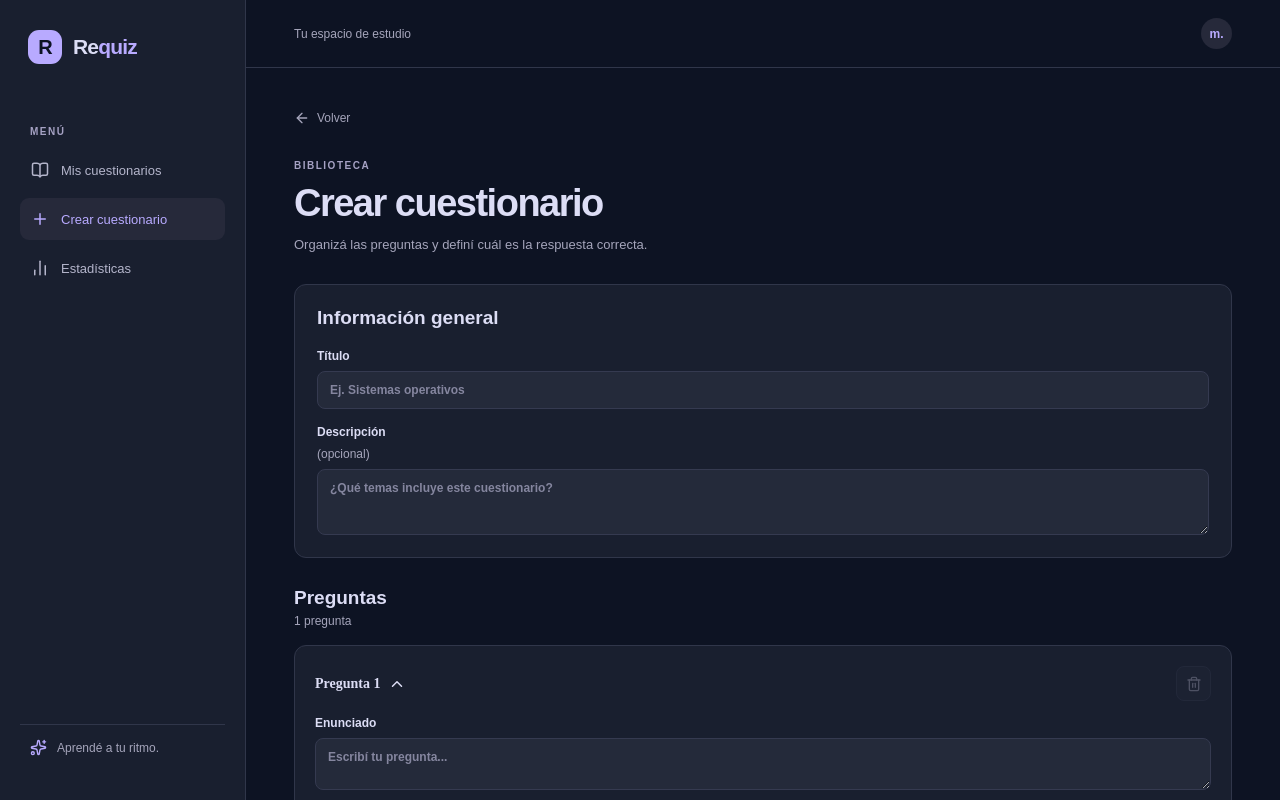
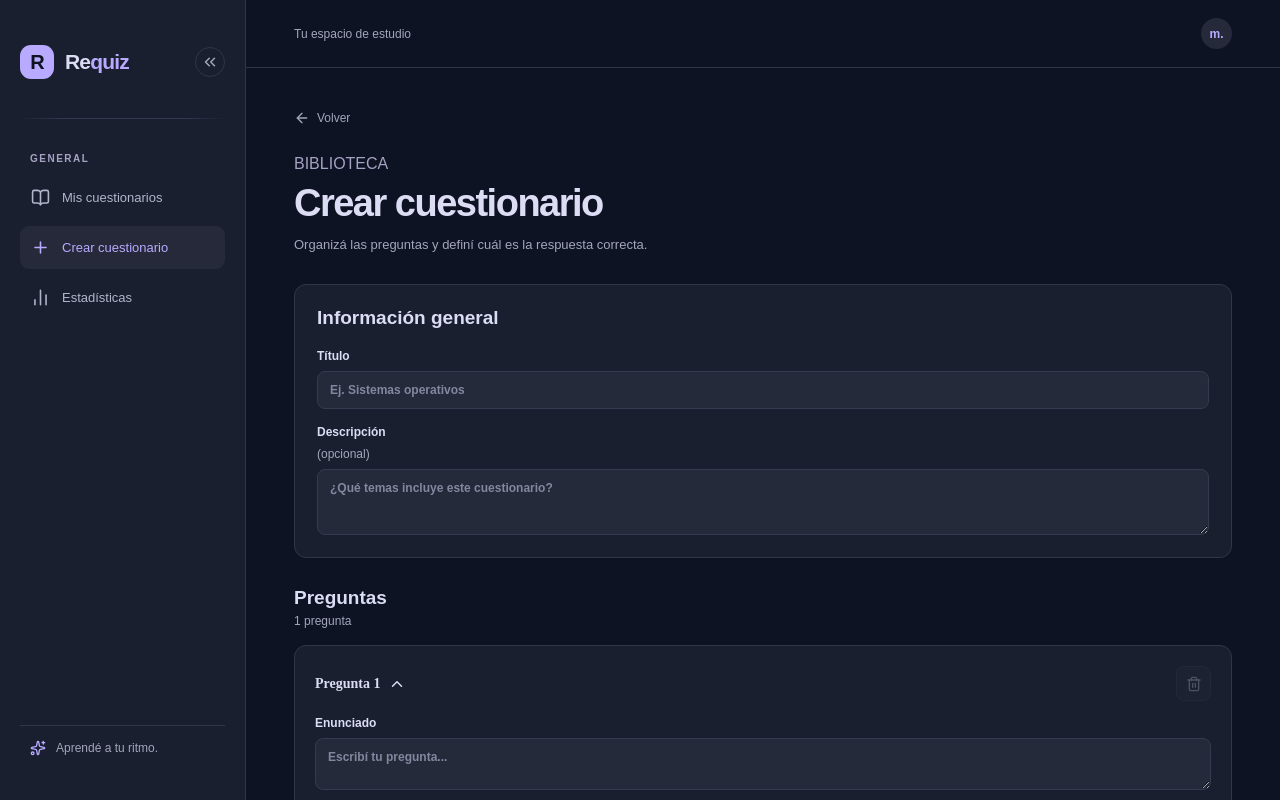
Before and after one commit to fernandagareca/requiz, a React (Vite) app: page /create in a window 1280 px wide. Shown: the top 800 px of the page. Built offline with nearby package versions, Linux system fonts and the light colour scheme.

Commit message:
fix: arreglo la navbar desplegable

```diff
--- a/src/App.tsx
+++ b/src/App.tsx
@@ -1,17 +1,27 @@
 import { useEffect, useState } from "react";
 import { NavLink, Route, Routes, useNavigate } from "react-router-dom";
-import { BookOpen, ChartNoAxesColumn, Plus, Sparkles } from "lucide-react";
+import {
+  BookOpen,
+  ChartNoAxesColumn,
+  Plus,
+  Sparkles,
+  PanelLeftClose,
+  PanelLeftOpen,
+} from "lucide-react";
+
 import type { Quiz, StudyStats } from "./types";
 import { loadQuizzes, loadStats, saveQuizzes, saveStats } from "./storage";
 import Dashboard from "./pages/Dashboard";
 import QuizEditor from "./pages/QuizEditor";
 import Practice from "./pages/Practice";
 import Statistics from "./pages/Statistics";
+import { Navbar } from "./Navbar";
 
 export default function App() {
   const [quizzes, setQuizzes] = useState<Quiz[]>(loadQuizzes);
   const [stats, setStats] = useState<StudyStats>(loadStats);
   const navigate = useNavigate();
+  const [sidebarCollapsed, setSidebarCollapsed] = useState(false);
 
   useEffect(() => saveQuizzes(quizzes), [quizzes]);
   useEffect(() => saveStats(stats), [stats]);
@@ -30,31 +40,14 @@ export default function App() {
 
   return (
     <div className="app-shell">
-      <aside className="sidebar">
-        <NavLink to="/" className="brand"><span className="brand-mark">R</span>
-        <span>Re<span className="pink">quiz</span></span></NavLink>
-        <p className="nav-label">MENÚ</p>
-        <nav className="nav-links">
-          <NavLink to="/" end>
-            <BookOpen size={18} />
-            <span>Mis cuestionarios</span>
-          </NavLink>
 
-          <NavLink to="/create">
-            <Plus size={18} />
-            <span>Crear cuestionario</span>
-          </NavLink>
 
-          <NavLink to="/statistics">
-            <ChartNoAxesColumn size={18} />
-            <span>Estadísticas</span>
-          </NavLink>
-        </nav>
-        <div className="sidebar-bottom"><Sparkles size={17} /><span>Aprendé a tu ritmo.</span></div>
-      </aside>
-
-      <main className="main-area">
+      <main  className={`main-area ${sidebarCollapsed ? "expanded" : ""}`}>
         <header className="topbar"><span>Tu espacio de estudio</span><span className="user-chip">m.</span></header>
+        <Navbar
+          sidebarCollapsed={sidebarCollapsed}
+          setSidebarCollapsed={setSidebarCollapsed}
+        />
         <div className="page-content">
           <Routes>
             <Route path="/" element={<Dashboard quizzes={quizzes} onDelete={deleteQuiz} />} />
--- /dev/null
+++ b/src/Navbar.css
@@ -0,0 +1,298 @@
+:root {
+    font-family: 'DM Sans', sans-serif;
+    color: #DCDDF5;
+    background: #0D1323;
+
+    font-synthesis: none;
+    text-rendering: optimizeLegibility;
+    font-weight: 400;
+
+    /* Fondos */
+    --bg: #0D1323;
+    --panel: #191F2F;
+    --panel2: #26293A;
+    --border: #30364A;
+
+    /* Textos */
+    --muted: #A5A5BB;
+    --text: #DCDDF5;
+
+    /* Lavanda */
+    --accent: #B8AAFF;
+    --accent-light: #D0C6FF;
+    --accent-dark: #A492FF;
+
+    /* Estados */
+    --danger: #E99AA9;
+    --green: #91D6B5;
+}
+/* ========================================
+   SIDEBAR
+======================================== */
+
+.sidebar {
+    position: fixed;
+    inset: 0 auto 0 0;
+    width: 246px;
+    padding: 30px 20px;
+    background: var(--panel);
+    border-right: 1px solid var(--border);
+    display: flex;
+    flex-direction: column;
+    z-index: 5;
+    transition: width 0.3s ease;
+}
+
+/* ========================================
+   LOGO
+======================================== */
+
+.brand {
+    display: flex;
+    align-items: center;
+    gap: 11px;
+    font: 800 21px Manrope, sans-serif;
+    letter-spacing: -0.8px;
+    text-decoration: none;
+}
+
+.brand-mark {
+    display: grid;
+    place-items: center;
+    width: 34px;
+    height: 34px;
+    border-radius: 11px;
+    background: var(--accent);
+    color: var(--bg);
+    font-size: 20px;
+    flex-shrink: 0;
+}
+
+.pink {
+    color: var(--accent);
+}
+.separator {
+    display: block;
+    width: 100%;
+    height: 1px;
+    border: none;
+    background: linear-gradient(
+        90deg,
+        transparent 0%,
+        rgba(184, 170, 255, 0.18) 20%,
+        rgba(184, 170, 255, 0.18) 80%,
+        transparent 100%
+    );
+    margin: 24px 0;
+    flex-shrink: 0;
+}
+/* =========================================
+   ENCABEZADO Y BOTÓN DE COLAPSO
+======================================== */
+
+.sidebar-header {
+    display: flex;
+    align-items: center;
+    justify-content: space-between;
+    align-self: stretch;
+    gap: 8px;
+    min-height: 64px;
+
+}
+
+.sidebar-toggle {
+    transition: background 0.2s ease, color 0.2s ease;
+}
+
+.sidebar-toggle {
+    display: flex;
+    justify-content: center;
+    align-items: center;
+    width: 30px;
+    height: 30px;
+    padding: 5px;
+    border: 1px solid var(--border);
+    border-radius: 50px;
+    background: transparent;
+    color: var(--muted);
+    cursor: pointer;
+}
+
+.sidebar-toggle:hover {
+    background: var(--panel2);
+    color: var(--accent);
+}
+.toggle-icon {
+    transition: transform 0.2s ease;
+}
+
+.toggle-icon.rotated {
+    transform: rotate(180deg);
+}
+/* ========================================
+   ETIQUETA GENERAL
+======================================== */
+
+.nav-label {
+    padding: 0 10px;
+    margin-bottom: 12px;
+
+    font-size: 10px;
+    letter-spacing: 1.5px;
+    font-weight: 700;
+    color: #A6A2C4;
+}
+
+/* ========================================
+   ENLACES DE NAVEGACIÓN
+======================================== */
+
+.nav-links {
+    display: grid;
+    gap: 7px;
+}
+
+.nav-links a {
+    display: flex;
+    align-items: center;
+    gap: 12px;
+
+    padding: 12px 11px;
+    border-radius: 9px;
+
+    color: #B4B5CB;
+    font-size: 13px;
+    text-decoration: none;
+
+    transition:
+        background 0.2s ease,
+        color 0.2s ease;
+}
+
+.nav-links a:hover,
+.nav-links a.active {
+    background: #26293A;
+    color: var(--accent);
+}
+
+.nav-links a svg {
+    flex-shrink: 0;
+}
+
+/* ========================================
+   PIE DE LA SIDEBAR
+======================================== */
+
+.sidebar-bottom {
+    margin-top: auto;
+
+    display: flex;
+    align-items: center;
+    gap: 10px;
+
+    padding: 14px 10px;
+    border-top: 1px solid var(--border);
+
+    color: var(--muted);
+    font-size: 12px;
+}
+
+.sidebar-bottom svg {
+    color: var(--accent);
+    flex-shrink: 0;
+}
+
+/* ========================================
+   SIDEBAR COLAPSADA
+======================================== */
+
+.sidebar.collapsed {
+    width: 76px;
+    padding: 30px 10px;
+}
+
+.sidebar.collapsed .sidebar-header {
+    flex-direction: column;
+    gap: 12px;
+}
+
+.sidebar.collapsed .brand {
+    justify-content: center;
+}
+
+.sidebar.collapsed .brand > span:last-child,
+.sidebar.collapsed .nav-label,
+.sidebar.collapsed .nav-links a span,
+.sidebar.collapsed .sidebar-bottom span {
+    display: none;
+}
+
+.sidebar.collapsed .nav-links a {
+    justify-content: center;
+    padding: 12px;
+}
+
+.sidebar.collapsed .sidebar-bottom {
+    justify-content: center;
+}
+
+/* ========================================
+   CONTENIDO PRINCIPAL
+======================================== */
+
+.main-area {
+    margin-left: 246px;
+    min-height: 100vh;
+    transition: margin-left 0.3s ease;
+}
+
+.main-area.expanded {
+    margin-left: 76px;
+}
+
+/* ========================================
+   RESPONSIVE
+======================================== */
+
+@media (max-width: 800px) {
+    .sidebar {
+        width: 70px;
+        padding: 22px 10px;
+        align-items: center;
+    }
+
+    .sidebar-header {
+        flex-direction: column;
+        gap: 20px;
+        align-items: center;
+    }
+
+    .brand {
+        justify-content: center;
+    }
+
+    .brand > span:last-child,
+    .nav-label,
+    .nav-links a span,
+    .sidebar-bottom span {
+        display: none;
+    }
+
+    .nav-links a {
+        justify-content: center;
+        padding: 13px;
+    }
+
+    .sidebar-bottom {
+        justify-content: center;
+        padding: 14px 0;
+    }
+
+    .main-area {
+        margin-left: 70px;
+    }
+
+    .main-area.expanded {
+        margin-left: 70px;
+    }
+}
--- /dev/null
+++ b/src/Navbar.tsx
@@ -0,0 +1,68 @@
+
+import React from 'react';
+import { NavLink } from 'react-router-dom';
+import {
+  BookOpen,
+  ChartNoAxesColumn,
+  ChevronsLeft,
+  PanelLeftClose,
+  PanelLeftOpen,
+  Plus,
+  Sparkles
+} from 'lucide-react';
+
+import './Navbar.css';
+
+export interface Props {
+  sidebarCollapsed: boolean;
+  setSidebarCollapsed: React.Dispatch<React.SetStateAction<boolean>>;
+}
+
+export const Navbar = ({ sidebarCollapsed, setSidebarCollapsed }: Props) => {
+  return (
+    <aside className={`sidebar ${sidebarCollapsed ? "collapsed" : ""}`}>
+      <div className="sidebar-header">
+        <NavLink to="/" className="brand">
+          <span className="brand-mark">R</span>
+          <span>Re<span className="pink">quiz</span></span>
+        </NavLink>
+
+        <button
+					className="sidebar-toggle"
+					onClick={() => setSidebarCollapsed(!sidebarCollapsed)}
+					aria-label={sidebarCollapsed ? "Expandir menú" : "Contraer menú"}
+				>
+					<ChevronsLeft
+						size={18}
+						className={sidebarCollapsed ? "toggle-icon rotated" : "toggle-icon"}
+					/>
+				</button>
+      </div>
+			<hr className="separator"/>
+
+      <p className="nav-label">GENERAL</p>
+
+      <nav className="nav-links">
+        <NavLink to="/" end title="Mis cuestionarios">
+          <BookOpen size={19} />
+          <span>Mis cuestionarios</span>
+        </NavLink>
+
+        <NavLink to="/create" title="Crear cuestionario">
+          <Plus size={19} />
+          <span>Crear cuestionario</span>
+        </NavLink>
+
+        <NavLink to="/statistics" title="Estadísticas">
+          <ChartNoAxesColumn size={19} />
+          <span>Estadísticas</span>
+        </NavLink>
+      </nav>
+
+      <div className="sidebar-bottom">
+        <Sparkles size={16} />
+        <span>Aprendé a tu ritmo.</span>
+      </div>
+    </aside>
+  );
+};
--- a/src/pages/Dashboard.tsx
+++ b/src/pages/Dashboard.tsx
@@ -39,7 +39,7 @@ export default function Dashboard({ quizzes, onDelete }: Props) {
         </div>
 
         <div className="welcome-decoration">
-          S<span>.</span>
+          R<span>.</span>
         </div>
       </section>
 
--- a/src/styles.css
+++ b/src/styles.css
@@ -55,88 +55,13 @@ a {
     min-height: 100vh;
 }
 
-.sidebar {
-    position: fixed;
-    inset: 0 auto 0 0;
-    width: 246px;
-    padding: 30px 20px;
-    background: #15151b;
-    border-right: 1px solid #292931;
-    display: flex;
-    flex-direction: column;
-    z-index: 5;
+
+.main-area {
+    transition: margin-left .3s ease;
 }
 
-.brand {
-    display: flex;
-    align-items: center;
-    gap: 11px;
-    font: 800 21px Manrope,sans-serif;
-    letter-spacing: -.8px;
-    padding: 0 8px 52px;
-}
-
-.brand-mark {
-    display: grid;
-    place-items: center;
-    width: 34px;
-    height: 34px;
-    border-radius: 11px;
-    background: var(--accent);
-    color: #17131a;
-    font-size: 20px;
-}
-
-.pink {
-    color: var(--accent);
-}
-
-.nav-label,.eyebrow,.field-label {
-    font-size: 10px;
-    letter-spacing: 1.5px;
-    font-weight: 700;
-    color: #8f8b97;
-}
-
-.nav-label {
-    padding: 0 10px;
-    margin-bottom: 12px;
-}
-
-.nav-links {
-    display: grid;
-    gap: 7px;
-}
-
-.nav-links a {
-    display: flex;
-    align-items: center;
-    gap: 12px;
-    padding: 12px 11px;
-    border-radius: 9px;
-    color: #aaa7b1;
-    font-size: 13px;
-    transition: .2s;
-}
-
-.nav-links a:hover,.nav-links a.active {
-    background: #27232b;
-    color: var(--accent-light);
-}
-
-.sidebar-bottom {
-    margin-top: auto;
-    display: flex;
-    gap: 10px;
-    align-items: center;
-    color: #9a96a1;
-    font-size: 12px;
-    padding: 14px 10px;
-    border-top: 1px solid #2a2931;
-}
-
-.sidebar-bottom svg {
-    color: var(--accent);
+.main-area.expanded {
+    margin-left: 76px;
 }
 
 .main-area {
@@ -807,29 +732,6 @@ input::placeholder,textarea::placeholder {
 
 @media(max-width:800px) {
 
-    .sidebar {
-        width: 70px;
-        padding: 22px 10px;
-        align-items: center;
-    }
-
-    .brand {
-        padding: 0 0 40px;
-    }
-
-    .brand>span:last-child,.nav-label,.nav-links a span,.sidebar-bottom span {
-        display: none;
-    }
-
-    .nav-links a {
-        justify-content: center;
-        padding: 13px;
-    }
-
-    .sidebar-bottom {
-        padding: 14px 0;
-    }
-
     .main-area {
         margin-left: 70px;
     }
@@ -927,13 +829,6 @@ body {
     color: var(--text);
 }
 
-/* Sidebar */
-
-.sidebar {
-    background: var(--panel);
-    border-color: var(--border);
-}
-
 .brand-mark {
     background: var(--accent);
     color: var(--bg);
@@ -947,11 +842,6 @@ body {
 .nav-links a.active {
     background: #26293A;
     color: var(--accent);
-}
-
-.sidebar-bottom {
-    border-color: var(--border);
-    color: var(--muted);
 }
 
 /* Barra superior */
```
Also changed, not shown: src/components/editor/Card.tsx (+0 -8 lines).
